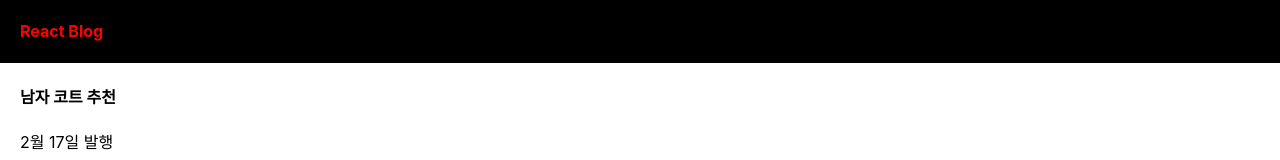
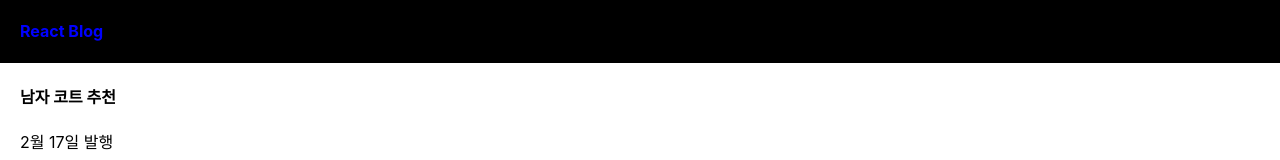
Before and after one commit to Polarvear/React_b, a React (Create React App) app in the folder blog/: page / in a window 1280 px wide. Shown: the top 160 px of the page. Built offline with nearby package versions, Linux system fonts and the light colour scheme.

Commit message:
react study

```diff
--- a/blog/src/App.js
+++ b/blog/src/App.js
@@ -15,7 +15,7 @@ function App() {
   return (
     <div className="App">
       <div className="black-nav">
-        <h4 style={ {color : 'red', fontSize : '16px'} }>{ logo }</h4>
+        <h4 style={ {color : 'blue', fontSize : '16px'} }>{ logo }</h4>
       </div>
       <div className='list'>
         <h4>{ 글제목 }</h4>
```
